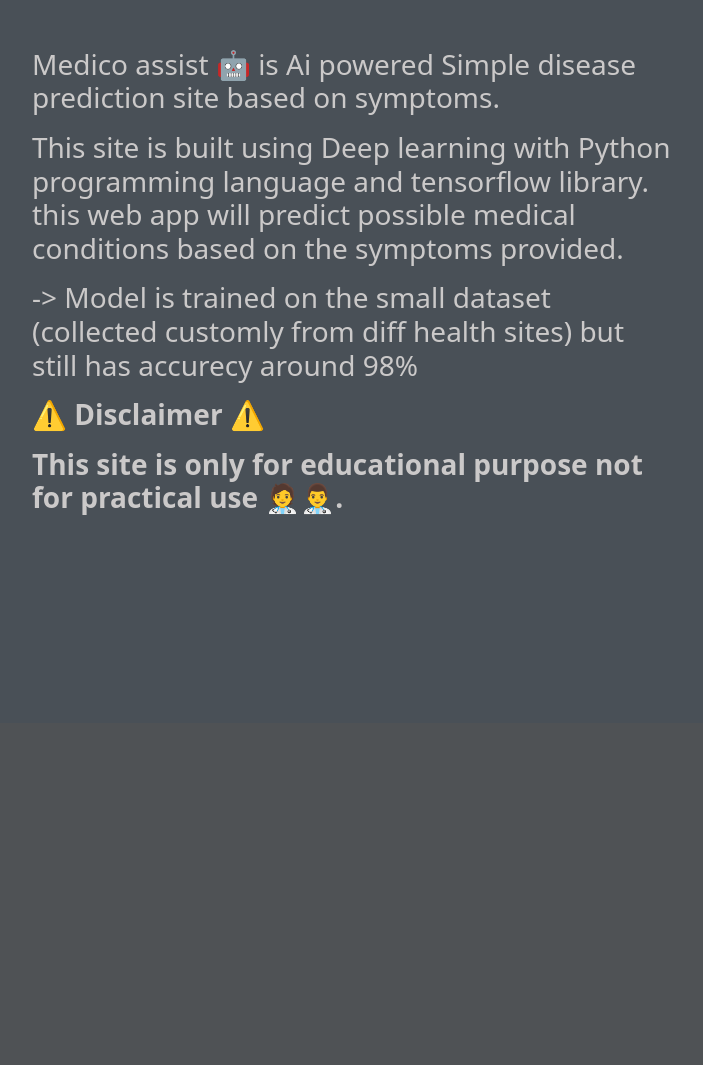
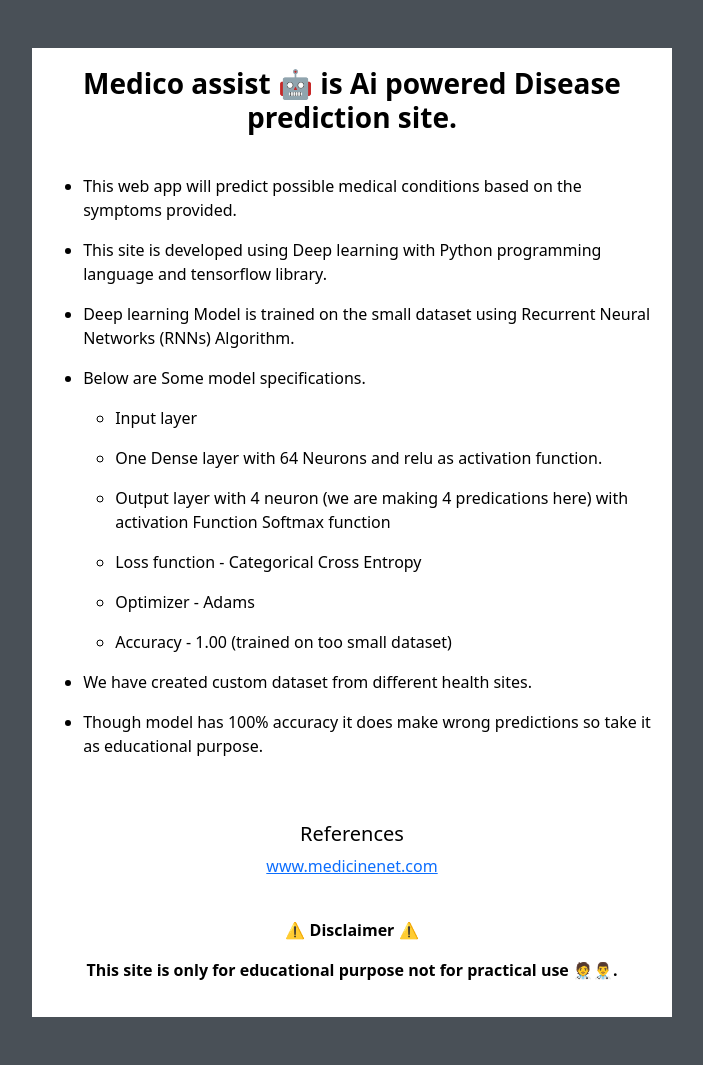
Before and after one commit to dvghule121/Dyno-medicoAssist, a Flask app: page /about in a window 1280 px wide. Shown: the part 77-1142 px from the top of the page, without its empty margins (288-991 px from the left). Before the commit the page ends 592 px from the top, so only its background shows below. Run offline with Flask 2, Linux system fonts and the light colour scheme; some libraries are stand-ins or nearby versions.

Commit message:
yt commit

```diff
--- a/app.py
+++ b/app.py
@@ -18,9 +18,15 @@ def predict_disease():
             dm = ds()
             disease = dm.predict_tag(user_input)
             treatment = []
-            for i in disease:
-                syms.append(dm.return_symp(i))
-                treatment.append(dm.treat(i))
+            if disease != 0:
+                for i in disease:
+                    syms.append(dm.return_symp(i))
+                    treatment.append(dm.treat(i))
+            elif disease == 0:
+                disease = ["Oops!! Disease Not Found "]
+                syms = ["Looks like symptoms are different than our dataset"]
+                treatment = ["Null"]
+
 
     try:
         return render_template("res.html", dises=disease, treatment=treatment, symptoms=syms)
--- a/static/data/symtomps.json
+++ b/static/data/symtomps.json
@@ -262,15 +262,6 @@
       ]
     },
     {
-      "tag": "threadworms",
-      "symptoms": [
-        "intense itching around the anus and the vagina in girls"
-      ],
-      "treatment": [
-        "Mebendazole is the main medication used to treat threadworm infections"
-      ]
-    },
-    {
       "tag": "thrush",
       "symptoms": [
         "itching soreness and redness or fissures like paper cuts around the vagina or anus unusual white discharge from the vagina that may be thick and look like cottage cheese it sometimes smells yeasty pain when peeing or having sex"
--- a/static/styles/style.css
+++ b/static/styles/style.css
@@ -94,3 +94,11 @@
   box-shadow: none;
   transform: translateY(0);
 }
+
+@media screen and (max-width:480px) {
+
+  .about{
+    width: 95%;
+  }
+
+}
--- a/templates/about.html
+++ b/templates/about.html
@@ -11,7 +11,7 @@
 <body style="background-color: #495057;">
     <nav class="navbar navbar-expand-lg p-3 navbar-dark bg-dark">
         <div class="container-fluid">
-            <a class="navbar-brand" href="#"> <b><em>MA</em></b></a>
+            <a class="navbar-brand" href="/"> <b><em>MA</em></b></a>
             <button class="navbar-toggler" type="button" data-bs-toggle="collapse" data-bs-target="#navbarSupportedContent" aria-controls="navbarSupportedContent" aria-expanded="false" aria-label="Toggle navigation">
             <span class="navbar-toggler-icon"></span>
             </button>
@@ -29,16 +29,45 @@
     </nav>
 
     <center>
-        <div class="about my-5" id="about">
-            <h3><p>Medico assist 🤖 is Ai powered Simple disease prediction site based on symptoms.</p>
-                        <p>This site is built using Deep learning with Python programming language and tensorflow library.
-                            this web app will predict possible medical conditions based on the symptoms provided.</p>
+        <div class="about my-5" style="background:white;color:black;" id="about">
+            <div class="card-body" style="padding:3%">
+                    <h3 style="text-align:center;"><p><b>Medico assist 🤖 is Ai powered Disease prediction site.</b></p>
+                    </h3>
+                    <ul>
+                        <br>
 
-                        <p> -> Model is trained on the small dataset (collected customly from diff health sites) but
-                            still has accurecy around 98%</p>
+                        </li>
+                         <li><p>
+                            This web app will predict possible medical conditions based on the symptoms provided.</p>
+                        </li>
+                        <li><p>This site is developed using Deep learning with Python programming language and tensorflow
+                            library.</p>
 
-                       <b><p> ⚠️ Disclaimer ⚠️</p>
-                        <p>This site is only for educational purpose not for practical use 🧑‍⚕️👨‍⚕️.</p></b> </h3>
+                        <li><p> Deep learning Model is trained on the small dataset using Recurrent Neural Networks (RNNs) Algorithm.</p></li>
+
+                        <li><p>Below are Some model specifications.
+                        <ul><li><p>Input layer</p></li>
+                        <li><p>One Dense layer with 64 Neurons and relu as activation function.</p></li>
+                        <li><p>Output layer with 4 neuron (we are making 4 predications here) with activation Function Softmax function</p></li>
+                        <li><p>Loss function - Categorical Cross Entropy</p></li>
+                        <li><p>Optimizer - Adams </p></li>
+                        <li><p>Accuracy - 1.00 (trained on too small dataset)</p></li></ul></p></li>
+
+                        <li><p>We have created custom dataset from different health sites.</p></li>
+
+                        <li><p>Though model has 100% accuracy it does make wrong predictions so take it as educational purpose.</p></li>
+
+                    </ul>
+                    <br><br>
+
+
+                    <h5 style="text-align:center">References</h5>
+                    <p style="text-align:center;" ><a href="https://www.medicinenet.com/diseases_and_conditions/alpha_a.htm">www.medicinenet.com</a>
+                    </p><br>
+
+                       <b><p style="text-align:center"> ⚠️ Disclaimer ⚠️</p>
+                        <p style="text-align:center">This site is only for educational purpose not for practical use 🧑‍⚕️👨‍⚕️.</p></b>
+                </div>
         </div>
         </center>
 
```
Also changed, not shown: static/data/treatments.json (+1 -1 lines), templates/res.html (+19 -12 lines), train.py (+45 -45 lines), 5 other files.
